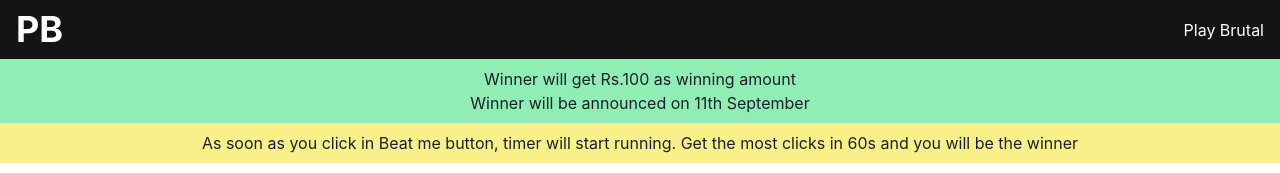
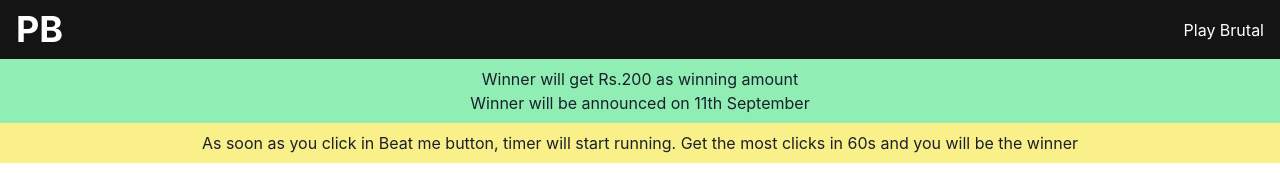
Before and after one commit to LanceParker-007/pb-frontend, a React (Create React App) app: page / in a window 1280 px wide. Shown: the top 173 px of the page. Built offline with nearby package versions, Linux system fonts and the light colour scheme.

Commit message:
Making it vercel ready 6, increased amount

```diff
--- a/src/Components/Header.jsx
+++ b/src/Components/Header.jsx
@@ -19,7 +19,7 @@ const Header = () => {
         <Text>Play Brutal</Text>
       </Box>
       <Text p={2} bg={"whatsapp.200"} textAlign={"center"}>
-        Winner will get Rs.100 as winning amount
+        Winner will get Rs.200 as winning amount
         <br />
         Winner will be announced on 11th September
       </Text>
```
